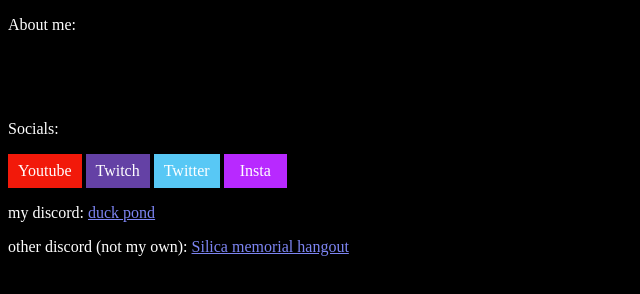
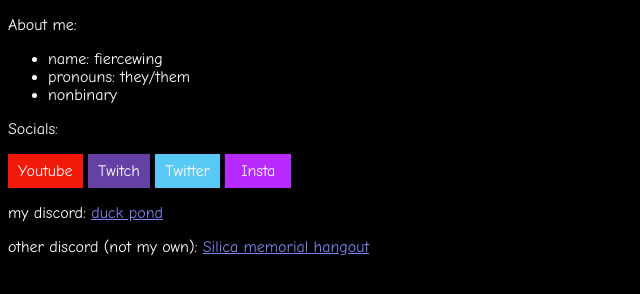
Before and after one commit to kriiler/kriiler.github.io, a plain HTML site: page index.html in a window 1280 px wide. Shown: the whole page, without its empty margins (0-640 px from the left). Drawn offline with Linux system fonts and the light colour scheme.

Commit message:
Update style.css

```diff
--- a/style.css
+++ b/style.css
@@ -1,6 +1,7 @@
 body {
   background: black;
-  font-family: 'Times New Roman', Times, serif;
+  color: white;
+  font-family: "Comic Sans MS", cursive, sans-serif;
 }
 
 p {
```
